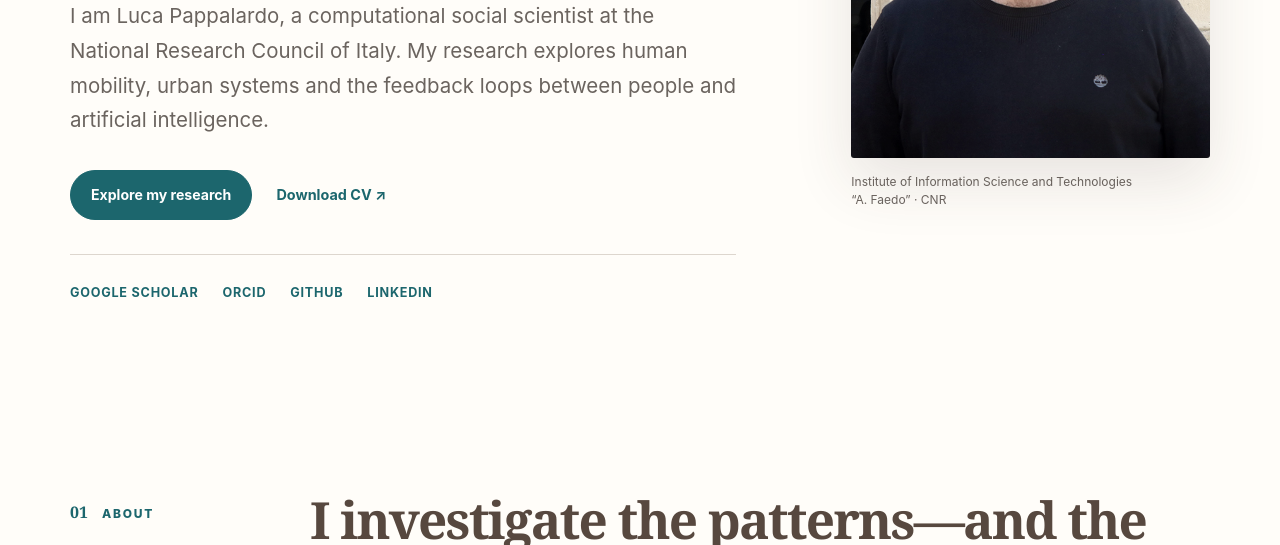
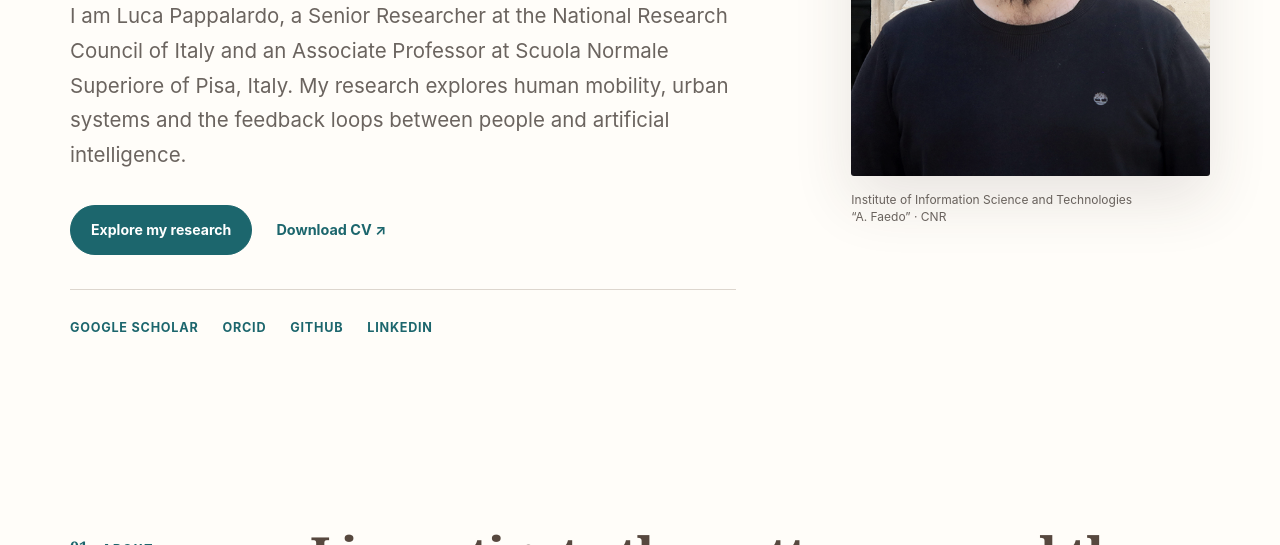
Before and after one commit to jonpappalord/lucapappalardo, a plain HTML site: page index.html in a window 1280 px wide. Shown: the part 555-1100 px from the top of the page. Drawn offline with Linux system fonts and the light colour scheme.

Commit message:
Update lead paragraph for clarity and detail

```diff
--- a/index.html
+++ b/index.html
@@ -36,7 +36,7 @@
       <div class="hero-copy reveal">
         <p class="eyebrow">Senior Researcher · CNR, Italy</p>
         <h1>Studying human behaviour in a world shaped by algorithms.</h1>
-        <p class="lead">I am Luca Pappalardo, a computational social scientist at the National Research Council of Italy. My research explores human mobility, urban systems and the feedback loops between people and artificial intelligence.</p>
+        <p class="lead">I am Luca Pappalardo, a Senior Researcher at the National Research Council of Italy and an Associate Professor at Scuola Normale Superiore of Pisa, Italy. My research explores human mobility, urban systems and the feedback loops between people and artificial intelligence.</p>
         <div class="hero-actions">
           <a class="button" href="#research">Explore my research</a>
           <a class="text-link" href="assets/files/luca-pappalardo-cv.pdf">Download CV <span aria-hidden="true">↗</span></a>
```
